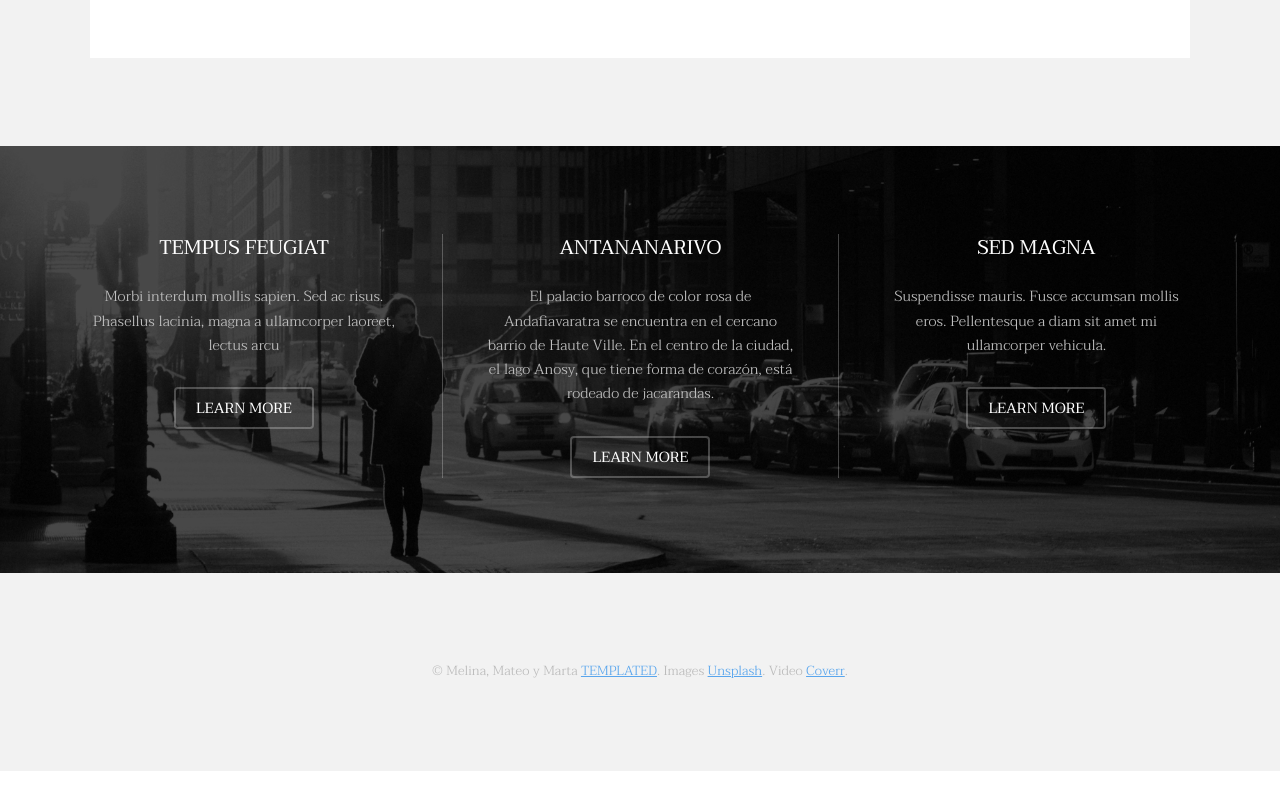
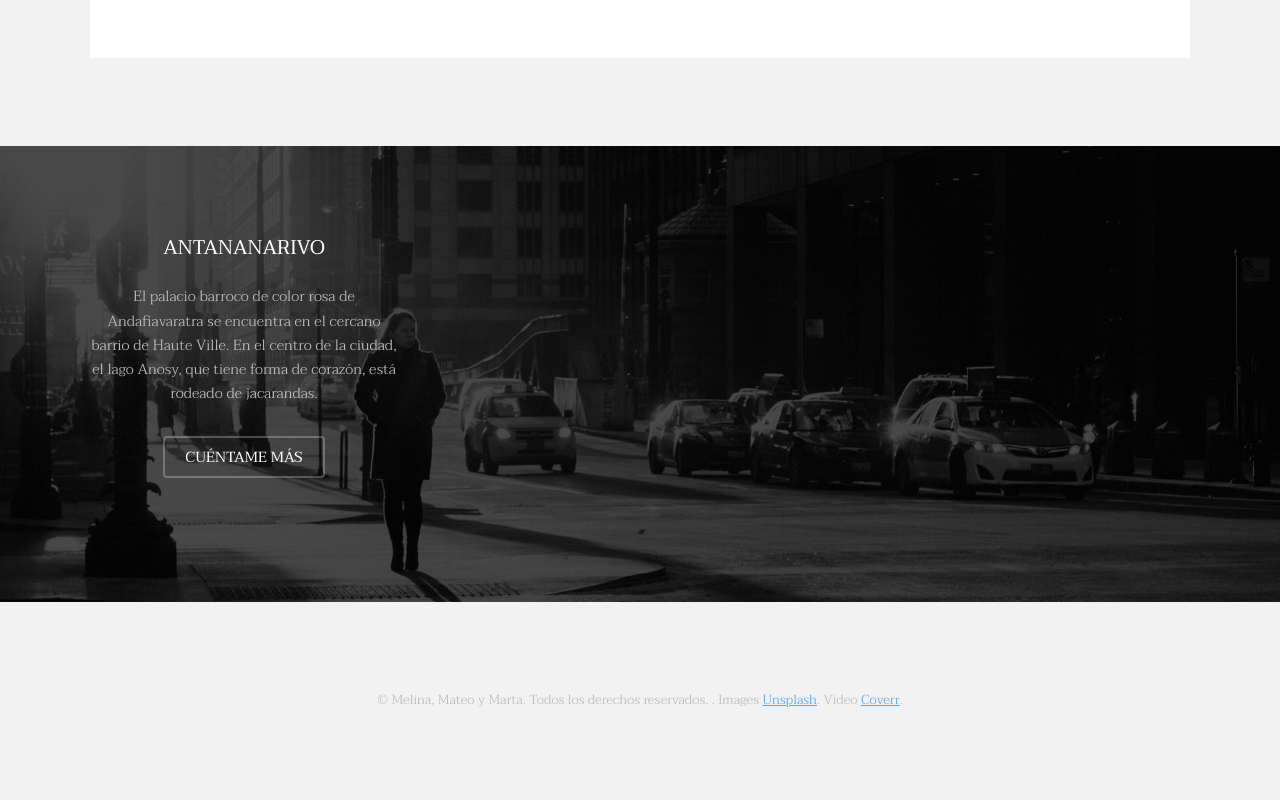
Before and after one commit to melinaciccarella/REP_04_METROPOLITA, a plain HTML site: page index.html in a window 1280 px wide. Shown: the part 1489-2289 px from the top of the page. Before the commit the page ends 2260 px from the top, so only its background shows below. Drawn offline with Linux system fonts and the light colour scheme.

Commit message:
borro sed magna

```diff
--- a/index.html
+++ b/index.html
@@ -70,32 +70,17 @@
 				<div class="inner">
 					<div id="flexgrid">
 						<div>
-							<header>
-								<h3>Tempus Feugiat</h3>
-							</header>
-							<p>Morbi interdum mollis sapien. Sed ac risus. Phasellus lacinia, magna a ullamcorper laoreet, lectus arcu</p>
-							<ul class="actions">
-								<li><a href="#" class="button alt">Learn More</a></li>
-							</ul>
-						</div>
+
 						<div>
 							<header>
 								<h3>ANTANANARIVO</h3>
 							</header>
 							<p>El palacio barroco de color rosa de Andafiavaratra se encuentra en el cercano barrio de Haute Ville. En el centro de la ciudad, el lago Anosy, que tiene forma de corazón, está rodeado de jacarandas. </p>
 							<ul class="actions">
-								<li><a href="#" class="button alt">Learn More</a></li>
+								<li><a href="#" class="button alt">CUÉNTAME MÁS</a></li>
 							</ul>
 						</div>
-						<div>
-							<header>
-								<h3>Sed Magna</h3>
-							</header>
-							<p>Suspendisse mauris. Fusce accumsan mollis eros. Pellentesque a diam sit amet mi ullamcorper vehicula.</p>
-							<ul class="actions">
-								<li><a href="#" class="button alt">Learn More</a></li>
-							</ul>
-						</div>
+
 					</div>
 				</div>
 			</section>
@@ -194,7 +179,7 @@
 						</div>
 					</section>
 					<div class="copyright">
-						&copy; Melina, Mateo y Marta <a href="https://templated.co/">TEMPLATED</a>. Images <a href="https://unsplash.com/">Unsplash</a>. Video <a href="http://coverr.co/">Coverr</a>.
+						&copy; Melina, Mateo y Marta. Todos los derechos reservados. <a href="https://templated.co/"></a>. Images <a href="https://unsplash.com/">Unsplash</a>. Video <a href="http://coverr.co/">Coverr</a>.
 					</div>
 				</div>
 			</footer>
```
